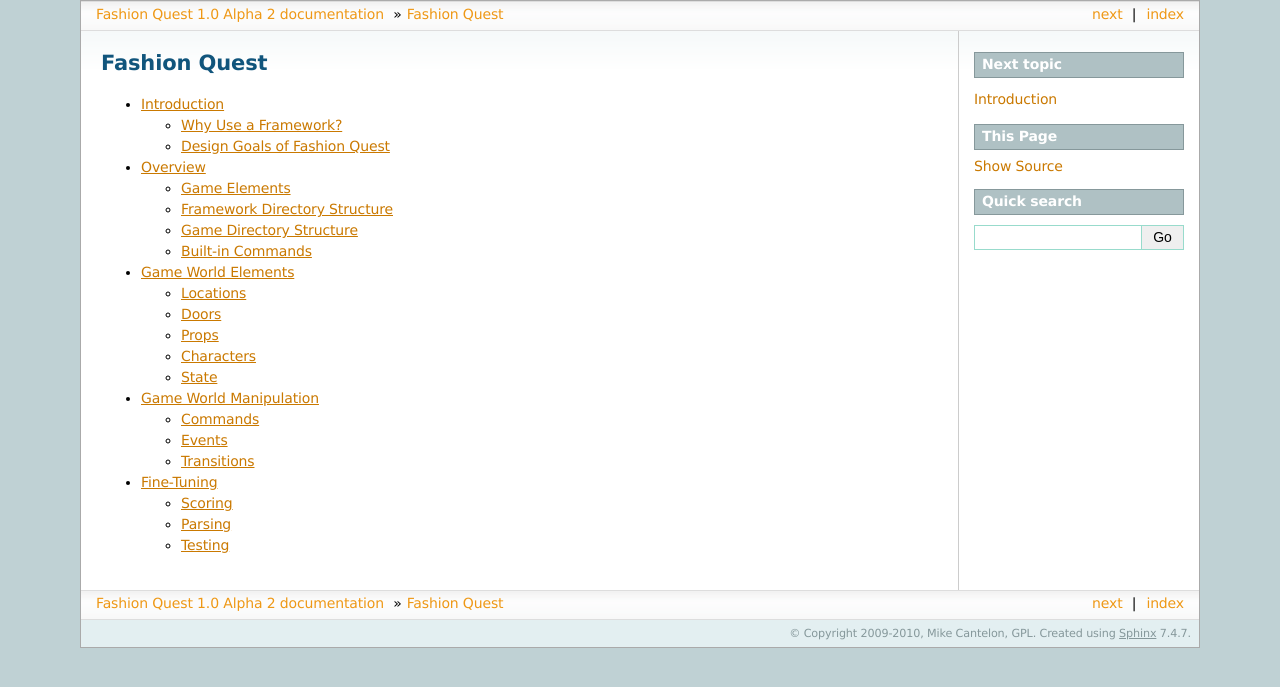
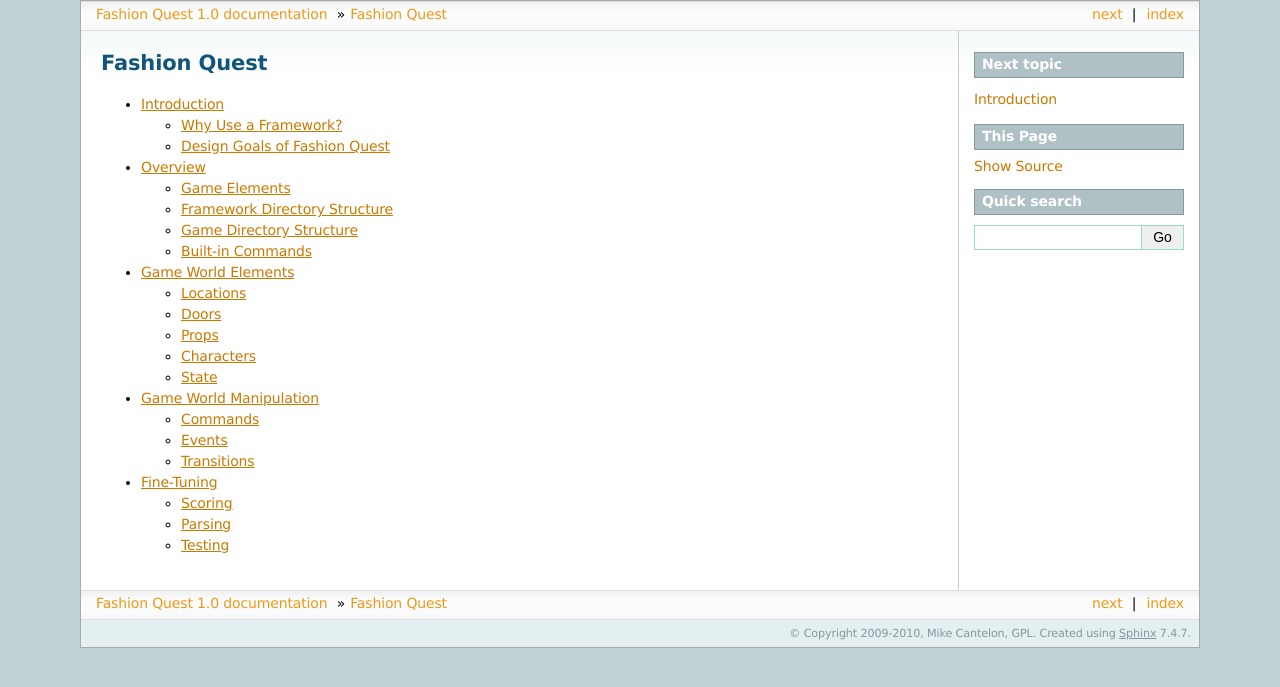
Before and after one commit to mcantelon/fashion-quest, a Sphinx documentation site: the page built from doc/source/index.rst, in a window 1280 px wide. Shown: the top 687 px of the page. Built offline with Sphinx 7.4.7, drawn with Linux system fonts in a browser that asks for light colours.

Commit message:
Changing version.

```diff
--- a/doc/source/conf.py
+++ b/doc/source/conf.py
@@ -45,9 +45,9 @@
 # built documents.
 #
 # The short X.Y version.
-version = '1.0 Alpha 2'
+version = '1.0'
 # The full version, including alpha/beta/rc tags.
-release = '1.0 Alpha 2'
+release = '1.0'
 
 # The language for content autogenerated by Sphinx. Refer to documentation
 # for a list of supported languages.
```
